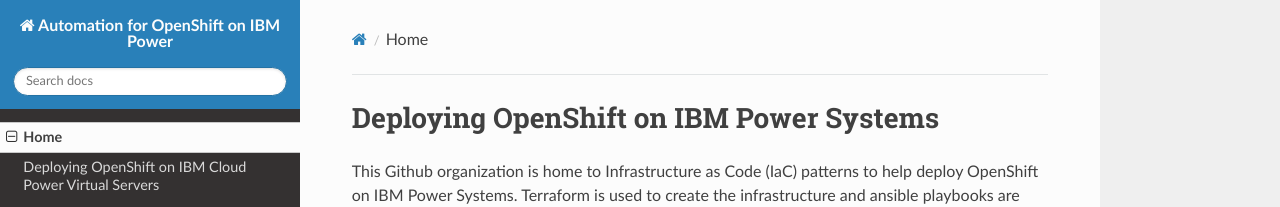
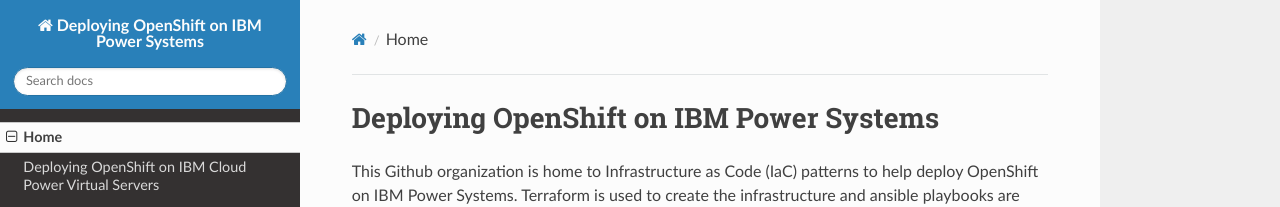
Before and after one commit to ocp-power-automation/ocp-power-automation.github.io, an MkDocs documentation site: the page built from docs/index.md, in a window 1280 px wide. Shown: the top 207 px of the page. Built offline with MkDocs 1.6.1, drawn with Linux system fonts in a browser that asks for light colours; nearby versions of some CDN libraries.

Commit message:
Update site title

```diff
--- a/mkdocs.yml
+++ b/mkdocs.yml
@@ -1,4 +1,4 @@
-site_name: Automation for OpenShift on IBM Power
+site_name: Deploying OpenShift on IBM Power Systems
 #site_url: https://example.com/foo/
 
 nav:
```
